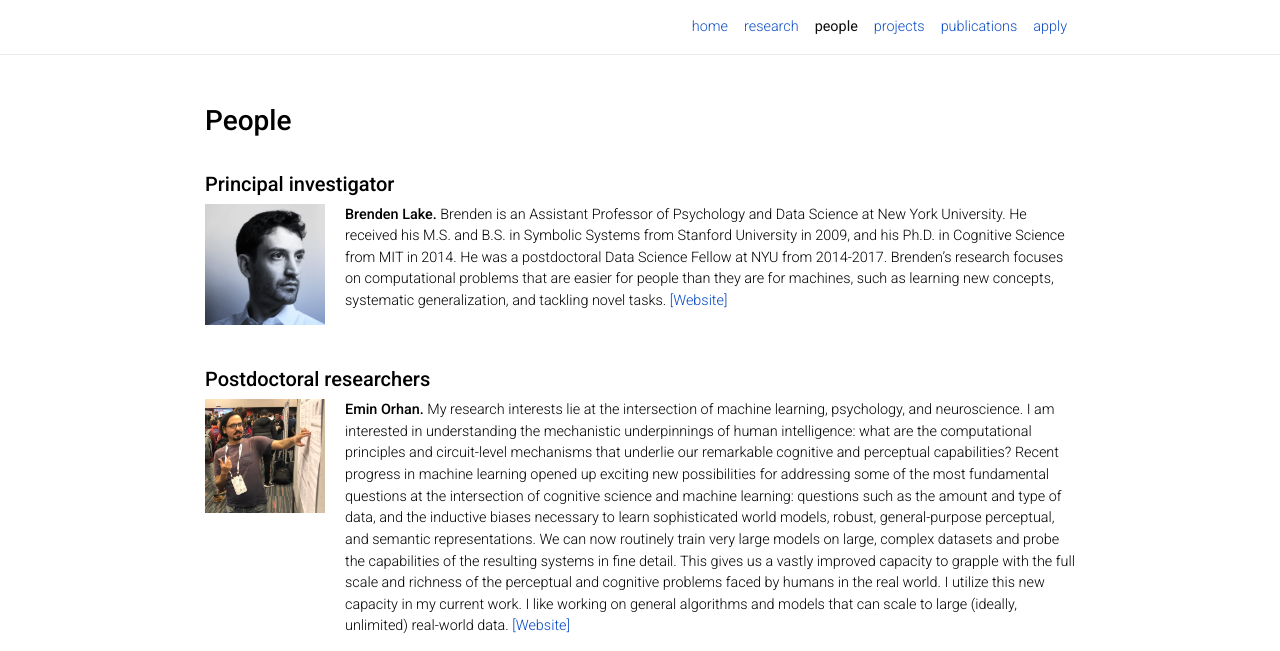
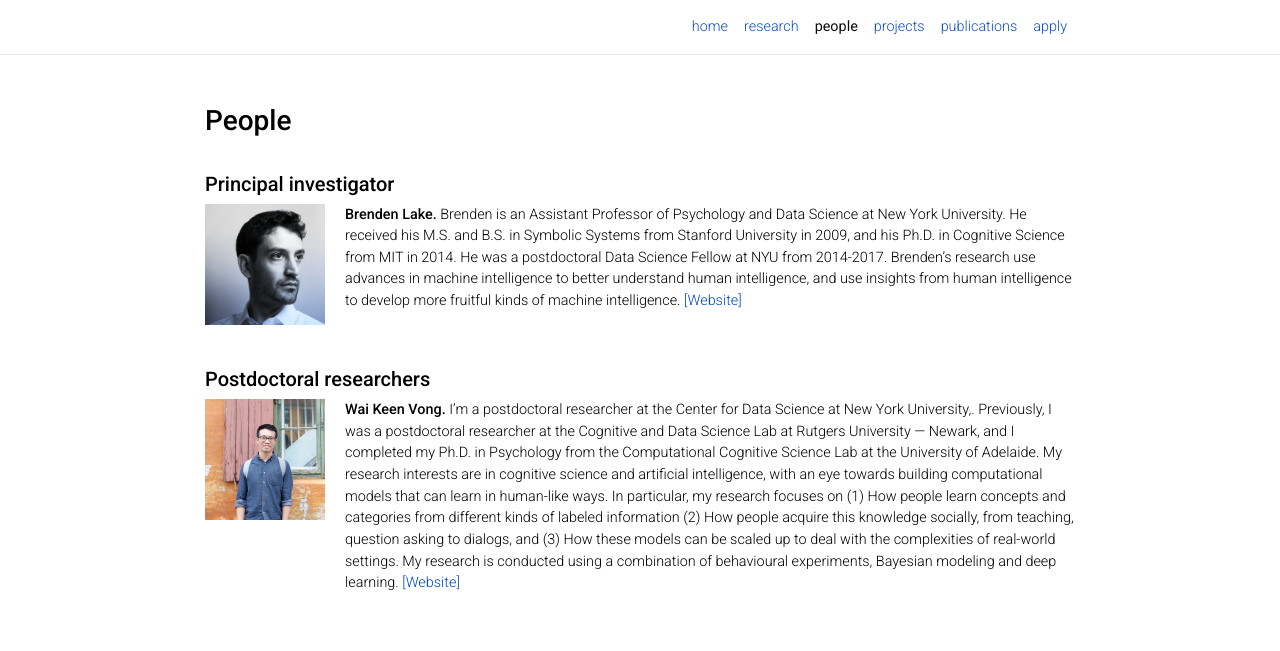
Before and after one commit to lake-lab/lake-lab.github.io, a Jekyll site: the page built from _pages/people.md, in a window 1280 px wide and 1400 px high. Shown: the top 651 px of the window. Built offline with Jekyll 4.4.1, drawn with Linux system fonts in a browser that asks for light colours; nearby versions of some CDN libraries; comment, search, counter and statistics services are not loaded; a style sheet for code colours, icons or effects is not loaded; some of the changed text lies outside the part shown.

Commit message:
updated personnel

```diff
--- a/_pages/people.md
+++ b/_pages/people.md
@@ -22,23 +22,17 @@ p {
 <hr class='invis'>
 ##### __Principal investigator__
 <div><img class="bio" src="/images/bios/brenden-lake-cropped.png"></div>
-__Brenden Lake.__ Brenden is an Assistant Professor of Psychology and Data Science at New York University. He received his M.S. and B.S. in Symbolic Systems from Stanford University in 2009, and his Ph.D. in Cognitive Science from MIT in 2014. He was a postdoctoral Data Science Fellow at NYU from 2014-2017. Brenden's research focuses on computational problems that are easier for people than they are for machines, such as learning new concepts, systematic generalization, and tackling novel tasks. [[Website]](https://cims.nyu.edu/~brenden/)<br><br>
+__Brenden Lake.__ Brenden is an Assistant Professor of Psychology and Data Science at New York University. He received his M.S. and B.S. in Symbolic Systems from Stanford University in 2009, and his Ph.D. in Cognitive Science from MIT in 2014. He was a postdoctoral Data Science Fellow at NYU from 2014-2017. Brenden's research use advances in machine intelligence to better understand human intelligence, and use insights from human intelligence to develop more fruitful kinds of machine intelligence. [[Website]](https://cims.nyu.edu/~brenden/)<br><br>
 
 
 <hr class='invis'>
 ##### __Postdoctoral researchers__
-<div><img class="bio" src="/images/bios/emin-orhan-cropped.jpg"></div>
-__Emin Orhan.__ My research interests lie at the intersection of machine learning, psychology, and neuroscience. I am interested in understanding the mechanistic underpinnings of human intelligence: what are the computational principles and circuit-level mechanisms that underlie our remarkable cognitive and perceptual capabilities? Recent progress in machine learning opened up exciting new possibilities for addressing some of the most fundamental questions at the intersection of cognitive science and machine learning: questions such as the amount and type of data, and the inductive biases necessary to learn sophisticated world models, robust, general-purpose perceptual, and semantic representations. We can now routinely train very large models on large, complex datasets and probe the capabilities of the resulting systems in fine detail. This gives us a vastly improved capacity to grapple with the full scale and richness of the perceptual and cognitive problems faced by humans in the real world. I utilize this new capacity in my current work. I like working on general algorithms and models that can scale to large (ideally, unlimited) real-world data. [[Website]](https://sites.google.com/view/eminorhan)
 
 <div><img class="bio" src="/images/bios/waikeen-vong.jpg"></div>
 __Wai Keen Vong.__ I’m a postdoctoral researcher at the Center for Data Science at New York University,. Previously, I was a postdoctoral researcher at the Cognitive and Data Science Lab at Rutgers University — Newark, and I completed my Ph.D. in Psychology from the Computational Cognitive Science Lab at the University of Adelaide. My research interests are in cognitive science and artificial intelligence, with an eye towards building computational models that can learn in human-like ways. In particular, my research focuses on (1) How people learn concepts and categories from different kinds of labeled information (2) How people acquire this knowledge socially, from teaching, question asking to dialogs, and (3) How these models can be scaled up to deal with the complexities of real-world settings. My research is conducted using a combination of behavioural experiments, Bayesian modeling and deep learning. [[Website]](https://www.waikeenvong.com/)
 <br><br>
 
-
-##### __Faculty Fellow / Lab affiliate__
-<div><img class="bio" src="/images/bios/mark-ho.jpg"></div>
-__Mark Ho__. I am a Faculty Fellow at the Center for Data Science and New York University and a soon-to-be Assistant Professor in the Computer Science Department at Stevens Institute of Technology (Fall 2023). Before joining NYU, I was a postdoc at Princeton University and received my Ph.D in Cognitive Science and M.S. in Computer Science from Brown University. My research investigates the general computational principles that underlie human problem solving and social cognition. I am currently focused on studying the interplay of causal reasoning and attention in human planning and using insights from this work to inform the design of autonomous systems. [[Website]](https://markkho.github.io/)
-<br><br>
+<!-- ##### __Lab affiliate__ -->
 
 <hr class='invis'>
 ##### __Ph.D. students__
```
Also changed, not shown: other parts of _pages/people.md (+1 -0 lines), _pages/projects.md (+1 -1 lines).
